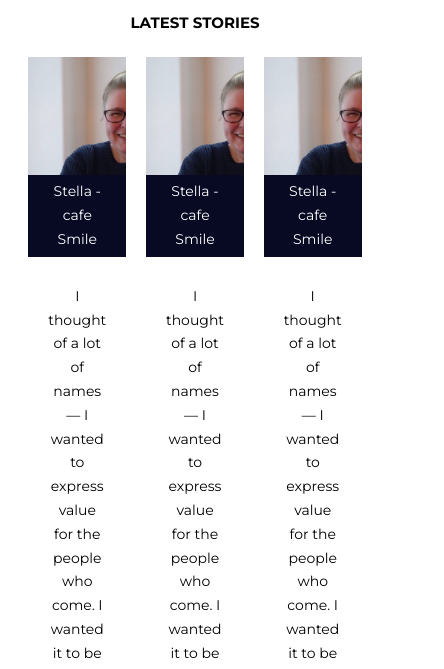
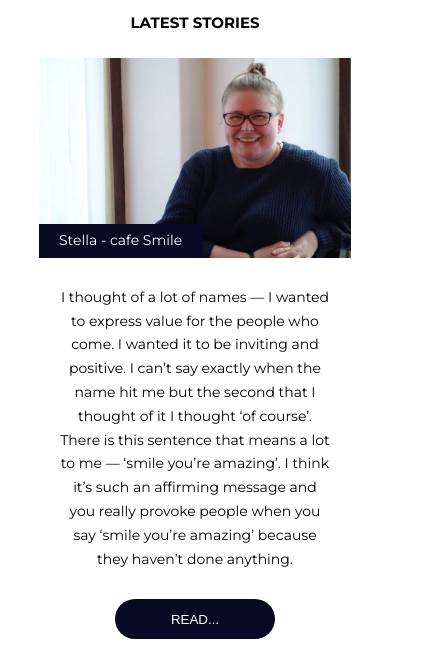
Before and after one commit to 2030-WebDev/PeopleOfAalborg, a plain HTML site: page index.html in a window 390 px wide. Shown: the part 772-1441 px from the top of the page, 444 px wide, since content can reach past the window. Drawn offline with nearby package versions, Linux system fonts and the light colour scheme.

Commit message:
add responsiveness

```diff
--- a/css/index.css
+++ b/css/index.css
@@ -97,3 +97,18 @@ p {
 }
 
 /*Ipad and Mobile*/
+@media (max-width: 950px) { /* width at which layout changes  */
+    #latest-posts {
+        width: 100%;
+    }
+
+    .post {
+        width: 40%;
+    }
+}
+
+@media (max-width: 600px) { /* width at which layout changes  */
+    .post {
+        width: 80%;
+    }
+}
```
